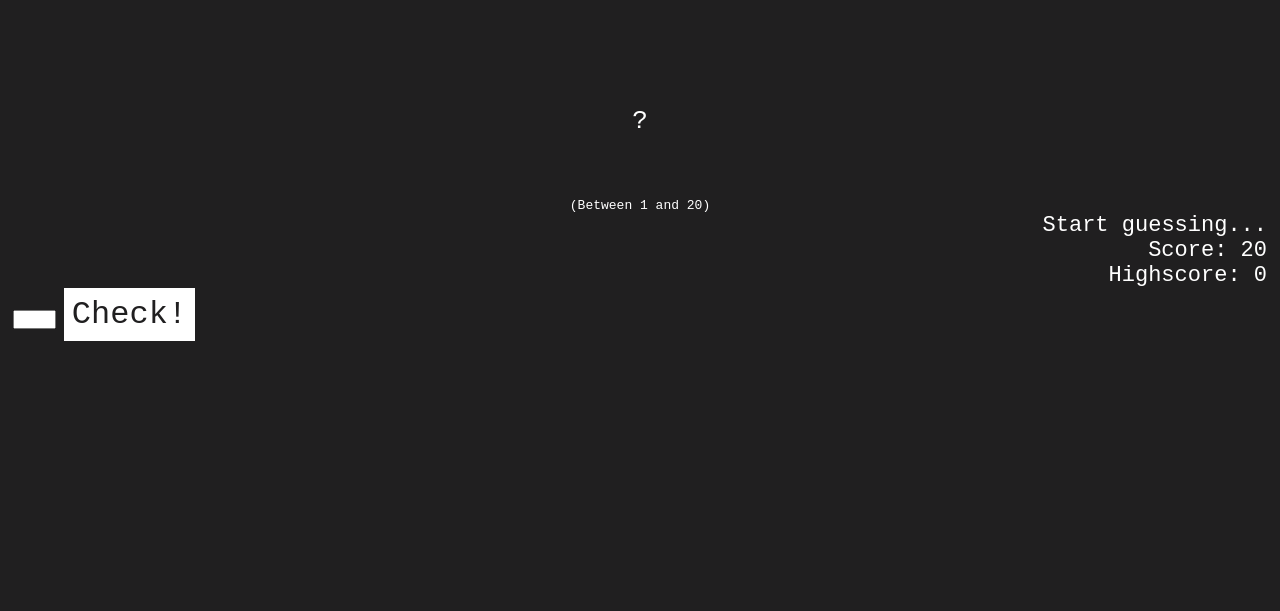
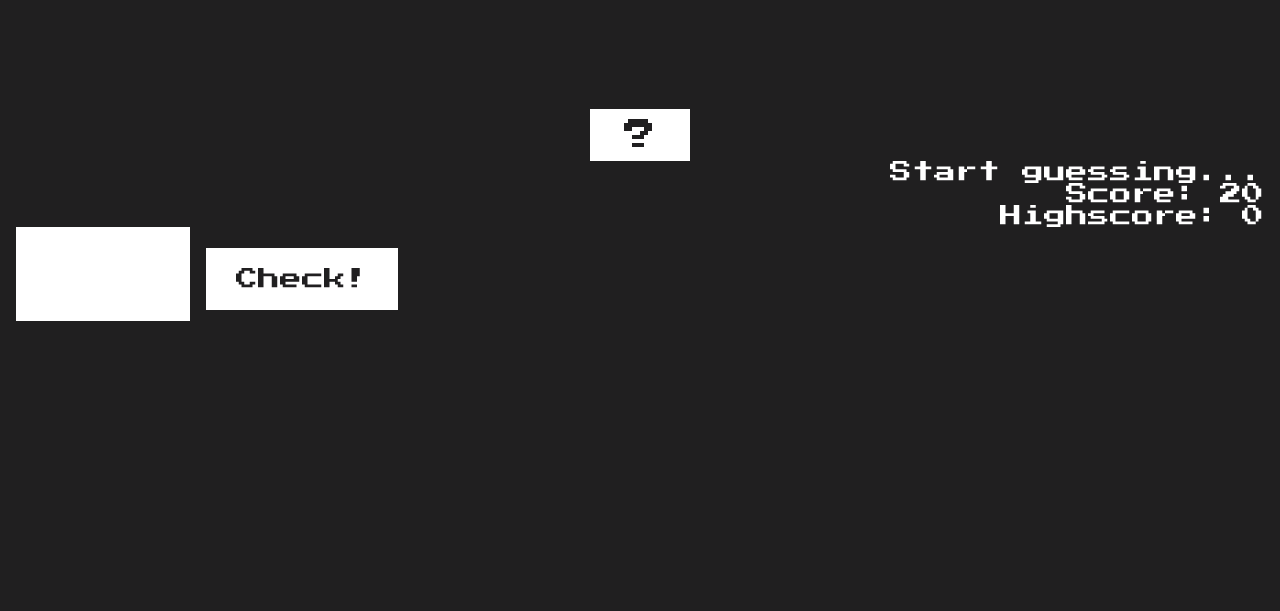
Before and after one commit to raphaoli/guess-my-number, a plain HTML site: page index.html in a window 1280 px wide. Shown: the part 189-800 px from the top of the page. Drawn offline with Linux system fonts and the light colour scheme.

Commit message:
Add style to buttons and body

```diff
--- a/style.css
+++ b/style.css
@@ -1,13 +1,15 @@
+@import url("https://fonts.googleapis.com/css?family=Press+Start+2P&display=swap");
+
 * {
 	margin: 0;
 	padding: 0;
 	color: white;
-	font-family: monospace;
+	font-family: "Press Start 2P", sans-serif;
 }
 
 body {
+	background-color: #201f20;
 	margin: 0 1em;
-	background-color: #201f20;
 	position: relative;
 }
 
@@ -26,23 +28,32 @@ body {
 }
 
 .secret-number {
-	font-size: 2em;
-	width: 100%;
-	margin: 0 auto 5%;
+	width: 5rem;
+	display: inline-block;
+	padding: 10px;
+	color: #201f20;
+	background-color: white;
+	font-size: 2rem;
 }
 
-.number-input {
-	height: 35px;
-	width: 35px;
+.guess {
+	border: solid white;
+	color: #201f20;
+	height: 3rem;
+	width: 8rem;
 	padding: 20px;
-	color: #201f20;
 	font-size: 32px;
 	text-align: center;
 }
 
+.guess:active {
+	border-style: none;
+	border: solid white;
+}
+
 .button {
-	padding: 8px;
-	font-size: 32px;
+	padding: 20px 30px;
+	font-size: 22px;
 	border: none;
 	background-color: white;
 	color: #201f20;
@@ -53,12 +64,19 @@ body {
 }
 
 .button:active {
-	background-color: #201f20;
 	color: white;
+	background-color: #191919;
 }
 
 .again {
 	position: absolute;
 	top: -100px;
-	right: 15px;
+	left: 15px;
 }
+
+.description {
+	font-size: 22px;
+	position: absolute;
+	top: -100px;
+	right: 50px;
+}
```
